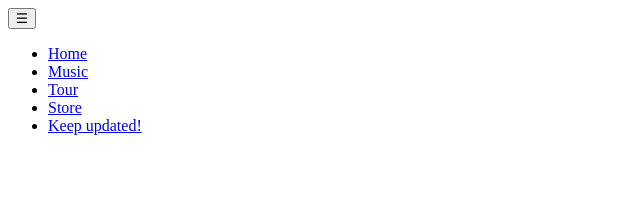
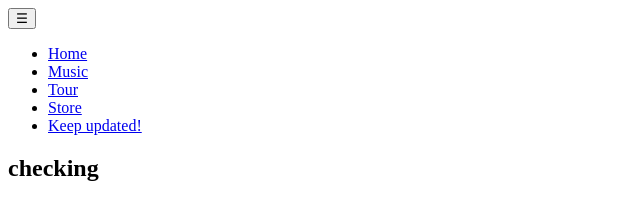
Before and after one commit to dukeiscoding/auh-website, a plain HTML site: page update.html in a window 1280 px wide. Shown: the whole page, without its empty margins (0-640 px from the left). Drawn offline with Linux system fonts and the light colour scheme.

Commit message:
Repository check

```diff
--- a/update.html
+++ b/update.html
@@ -30,7 +30,7 @@
         </header>
 
         <main>
-
+            <h2>checking </h2>
         </main>
 
     </body>
```
